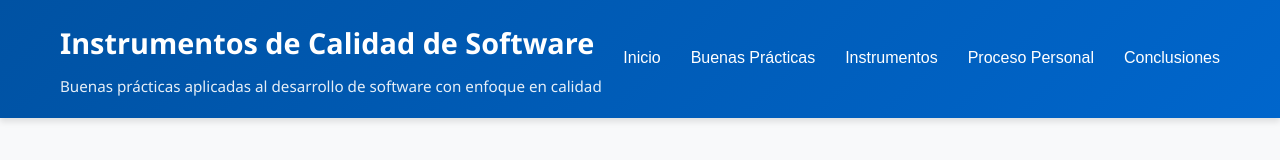
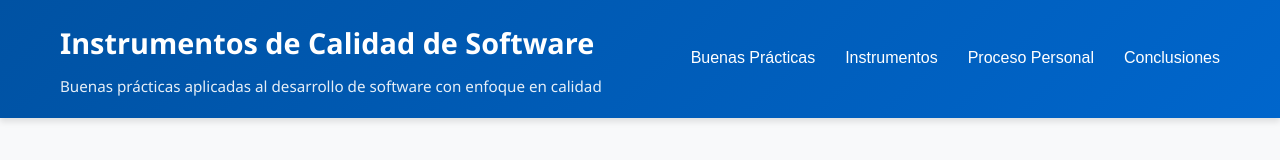
Before and after one commit to Rafael0896/instrumentos-calidad-software, a React (Vite) app: page / in a window 1280 px wide. Shown: the top 160 px of the page. Built offline with nearby package versions, Linux system fonts and the light colour scheme.

Commit message:
Update Header.jsx

```diff
--- a/src/components/Header.jsx
+++ b/src/components/Header.jsx
@@ -29,9 +29,6 @@ function HeaderComponent() {
                     </button>
                     <ul className={`nav-menu ${menuOpen ? 'active' : ''}`}>
                         <li>
-                            <button onClick={() => scrollToSection('header')}>Inicio</button>
-                        </li>
-                        <li>
                             <button onClick={() => scrollToSection('practices')}>
                                 Buenas Prácticas
                             </button>
```
